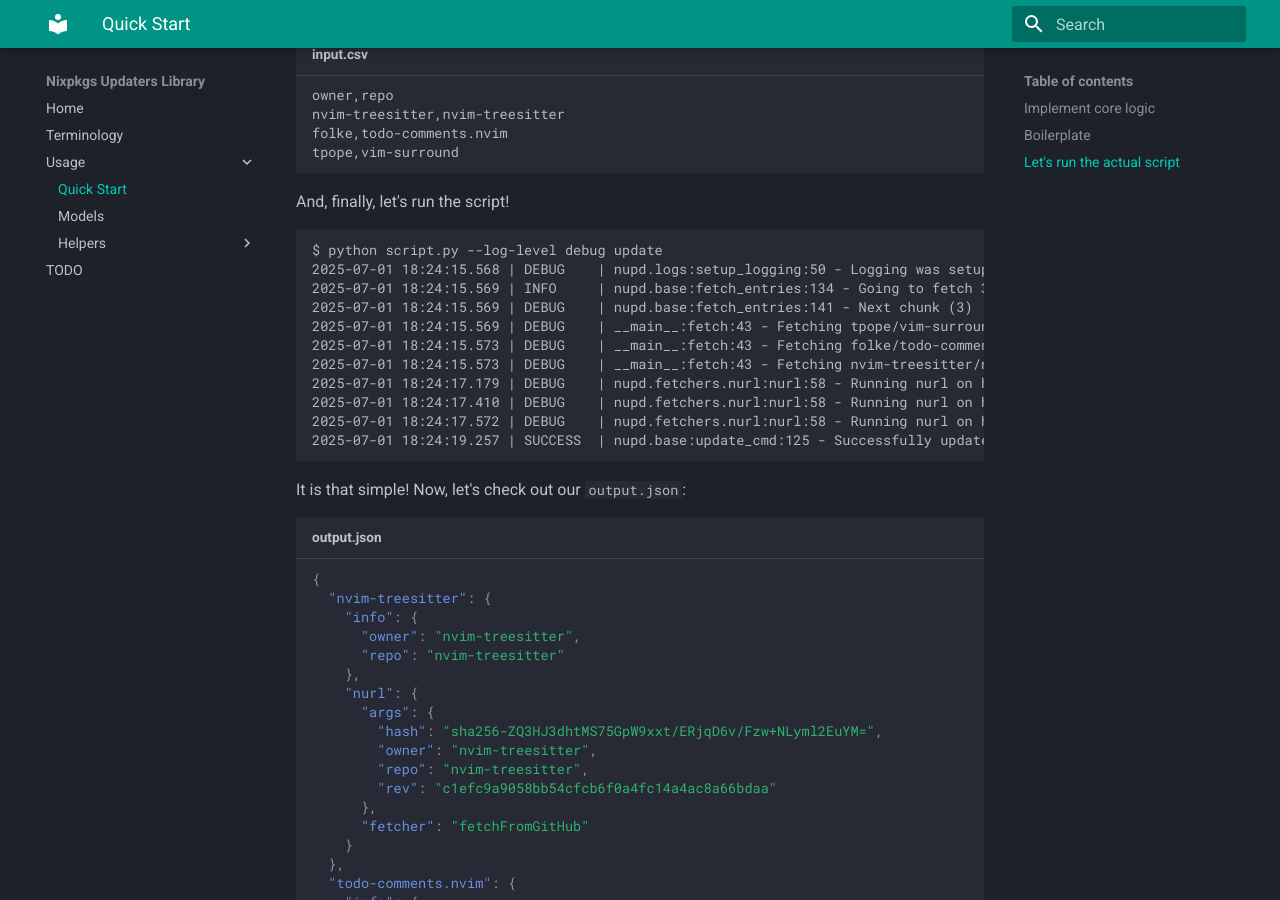
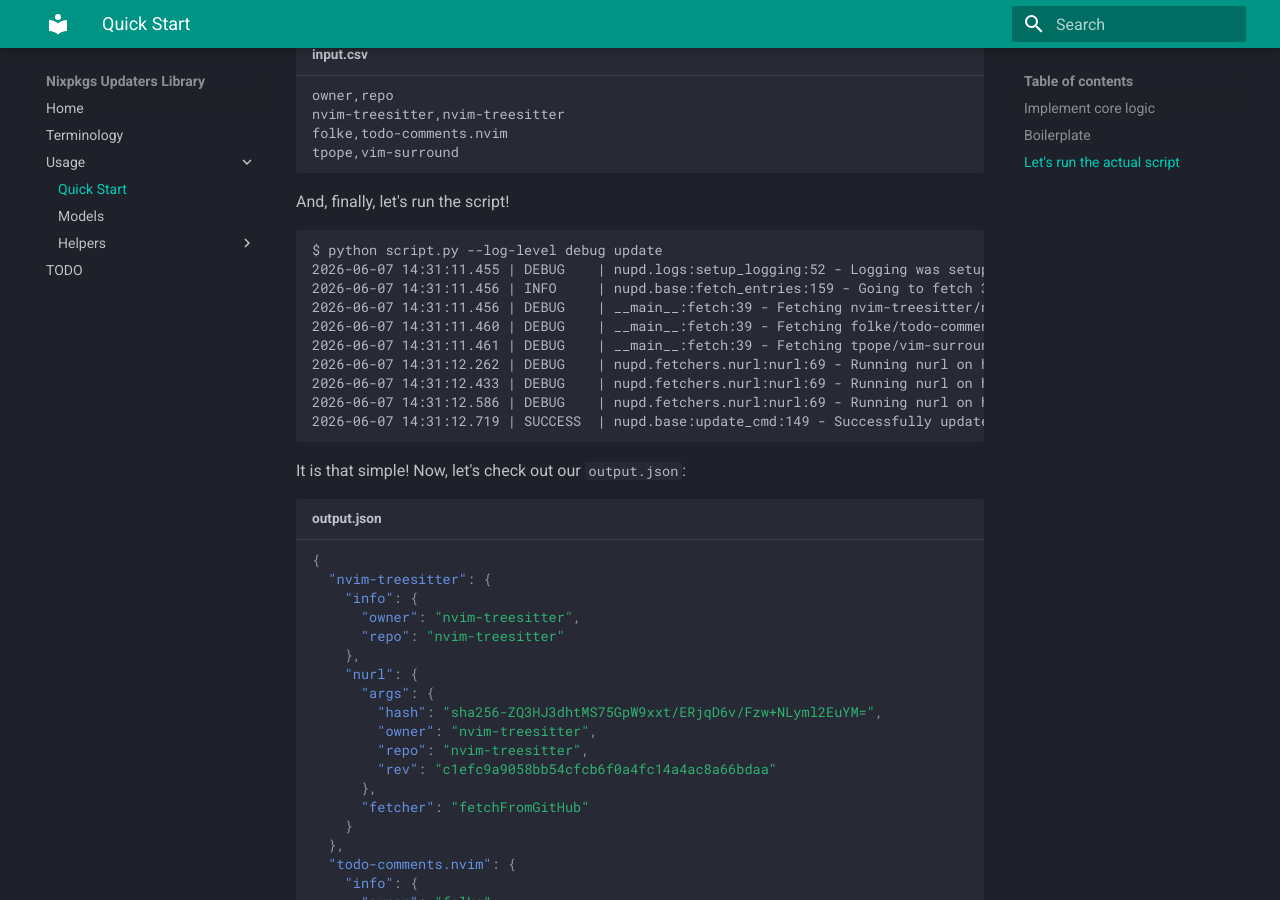
Before and after one commit to PerchunPak/nixpkgs-updaters-library, an MkDocs documentation site: the page built from docs/usage/quick-start.md, in a window 1280 px wide and 900 px high, scrolled down 3837 px. Built offline with MkDocs 1.6.1 and Material for MkDocs 9.7.7, drawn with Linux system fonts in a browser that asks for light colours.

Commit message:
Fetch entries using semaphore, instead of chunks

````diff
--- a/docs/usage/quick-start.md
+++ b/docs/usage/quick-start.md
@@ -200,16 +200,15 @@ And, finally, let's run the script!
 
 ```
 $ python script.py --log-level debug update
-2025-07-01 18:24:15.568 | DEBUG    | nupd.logs:setup_logging:50 - Logging was setup!
-2025-07-01 18:24:15.569 | INFO     | nupd.base:fetch_entries:134 - Going to fetch 3 entries with the limit of 32 simultaneously
-2025-07-01 18:24:15.569 | DEBUG    | nupd.base:fetch_entries:141 - Next chunk (3)
-2025-07-01 18:24:15.569 | DEBUG    | __main__:fetch:43 - Fetching tpope/vim-surround
-2025-07-01 18:24:15.573 | DEBUG    | __main__:fetch:43 - Fetching folke/todo-comments.nvim
-2025-07-01 18:24:15.573 | DEBUG    | __main__:fetch:43 - Fetching nvim-treesitter/nvim-treesitter
-2025-07-01 18:24:17.179 | DEBUG    | nupd.fetchers.nurl:nurl:58 - Running nurl on https://github.com/folke/todo-comments.nvim
-2025-07-01 18:24:17.410 | DEBUG    | nupd.fetchers.nurl:nurl:58 - Running nurl on https://github.com/tpope/vim-surround
-2025-07-01 18:24:17.572 | DEBUG    | nupd.fetchers.nurl:nurl:58 - Running nurl on https://github.com/nvim-treesitter/nvim-treesitter
-2025-07-01 18:24:19.257 | SUCCESS  | nupd.base:update_cmd:125 - Successfully updated 3 entries!
+2026-06-07 14:31:11.455 | DEBUG    | nupd.logs:setup_logging:52 - Logging was setup!
+2026-06-07 14:31:11.456 | INFO     | nupd.base:fetch_entries:159 - Going to fetch 3 entries with the limit of 32 simultaneously
+2026-06-07 14:31:11.456 | DEBUG    | __main__:fetch:39 - Fetching nvim-treesitter/nvim-treesitter
+2026-06-07 14:31:11.460 | DEBUG    | __main__:fetch:39 - Fetching folke/todo-comments.nvim
+2026-06-07 14:31:11.461 | DEBUG    | __main__:fetch:39 - Fetching tpope/vim-surround
+2026-06-07 14:31:12.262 | DEBUG    | nupd.fetchers.nurl:nurl:69 - Running nurl on https://github.com/folke/todo-comments.nvim
+2026-06-07 14:31:12.433 | DEBUG    | nupd.fetchers.nurl:nurl:69 - Running nurl on https://github.com/tpope/vim-surround
+2026-06-07 14:31:12.586 | DEBUG    | nupd.fetchers.nurl:nurl:69 - Running nurl on https://github.com/nvim-treesitter/nvim-treesitter
+2026-06-07 14:31:12.719 | SUCCESS  | nupd.base:update_cmd:149 - Successfully updated 3 entries!
 ```
 
 It is that simple! Now, let's check out our `output.json`:
````
Also changed, not shown: 3 other files.
